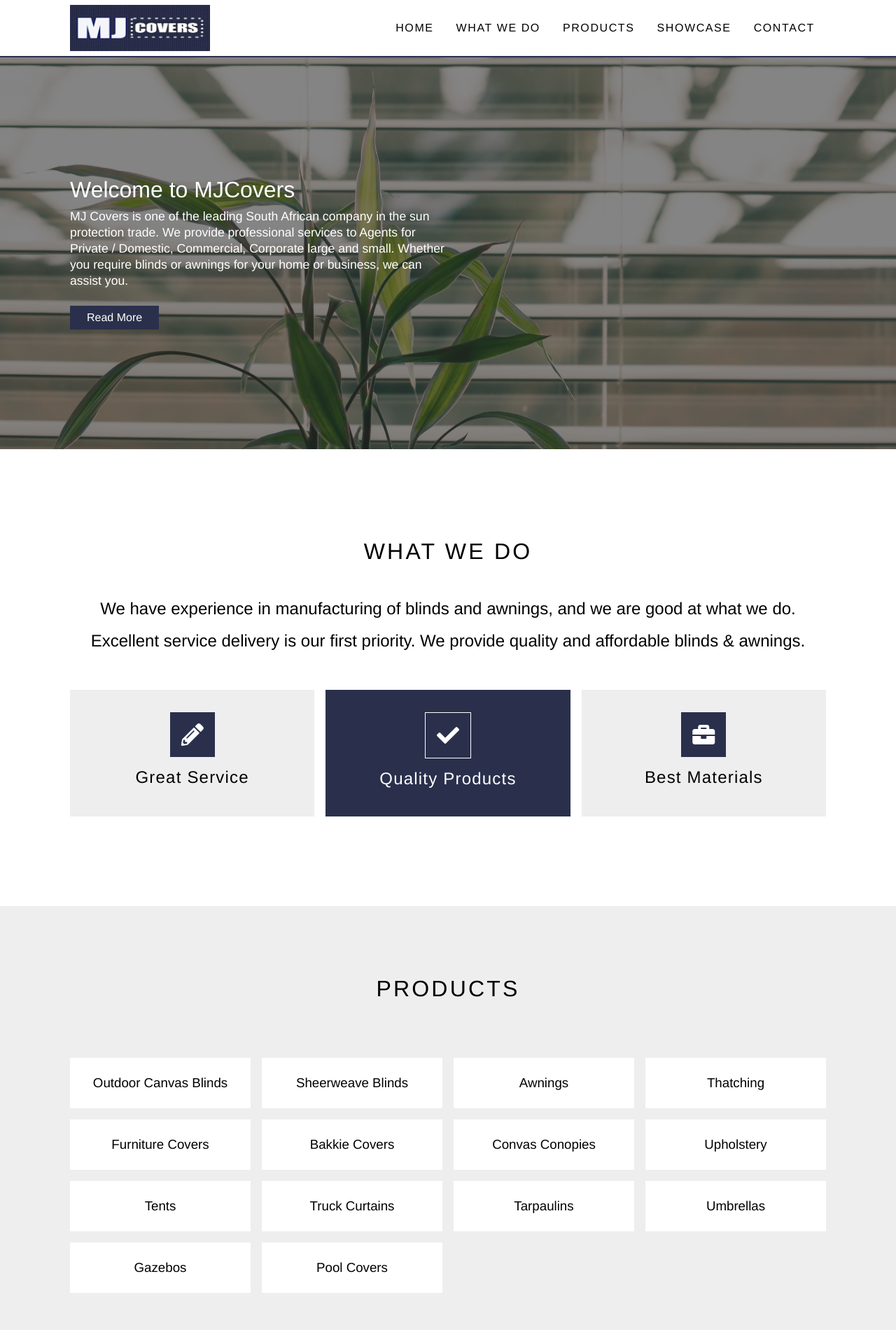
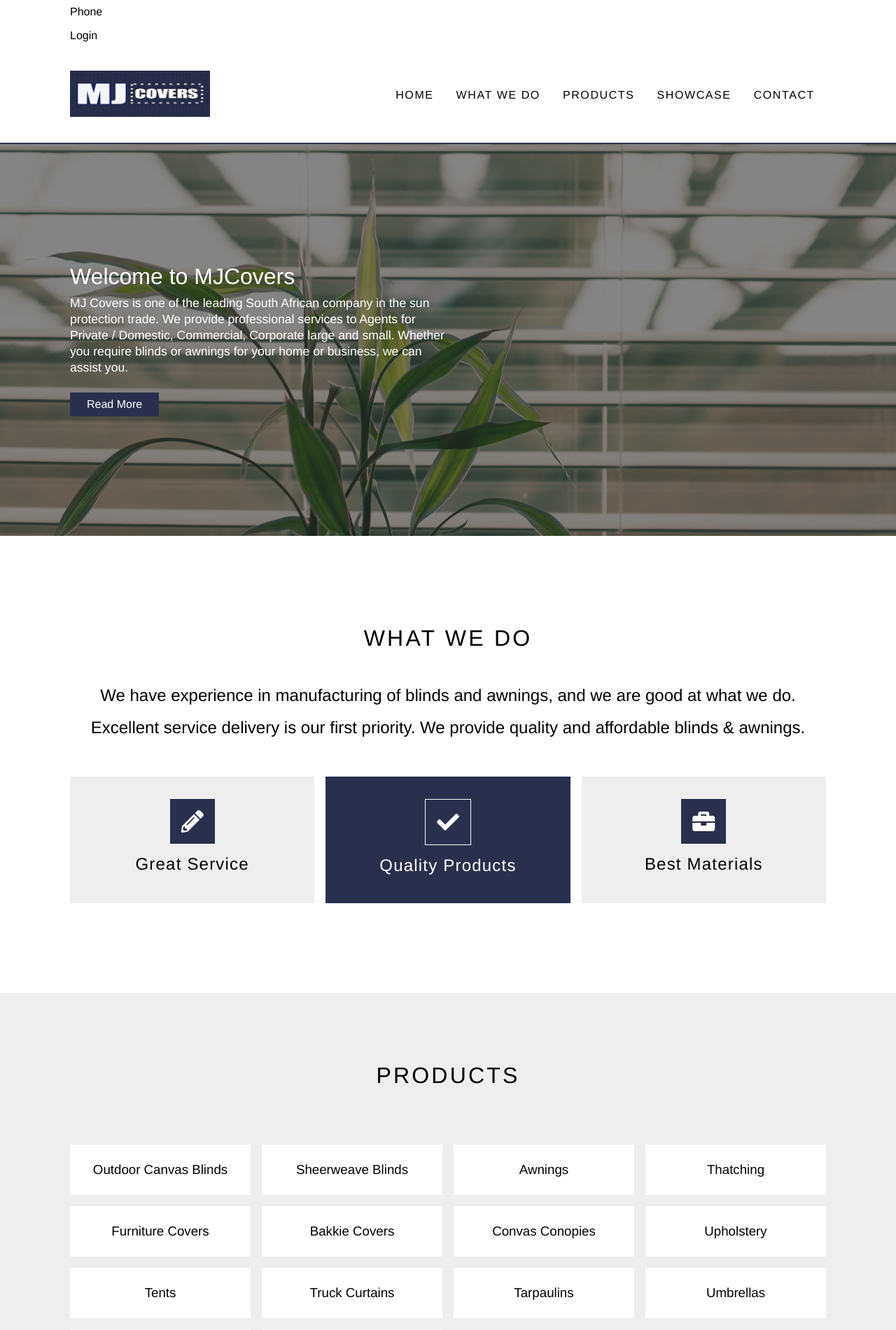
Before and after one commit to wandumi/mjcovers_application, a Laravel app: page / in a window 1280 px wide. Shown: the top 1901 px of the page at 70% size. Run offline with Laravel 8, Linux system fonts and the light colour scheme; some libraries are stand-ins or nearby versions.

Commit message:
updating the mobile of the menu

```diff
--- a/public/front/css/menu.css
+++ b/public/front/css/menu.css
@@ -72,6 +72,11 @@
 		top: 50%;
 		color: #fff;
 	}
+
+    #top-menu {
+        display: none;
+    }
+
 }
 
 /* <header id="menu">
--- a/public/front/css/mobile.css
+++ b/public/front/css/mobile.css
@@ -26,7 +26,7 @@
 
 	.site-nav {
 		position: absolute;
-		top: 85px;
+		top: 104px;
 		right: -25px;
 		left: 0px;
 		display: none;
@@ -144,12 +144,12 @@
 
 	.site-nav {
 		position: absolute;
-		top: 58px;
+		top: 106px;
 		right: -25px;
 		left: 0px;
 		display: none;
 		width: 100vw;
-		height: 100vh;
+		/*height: 100vh;*/
 	}
 
 	.site-nav li {
--- a/public/front/css/style.css
+++ b/public/front/css/style.css
@@ -156,7 +156,7 @@ p {
 	display: flex;
 	justify-content: space-between;
 	align-items: center;
-	height: 10vh;
+	height: 17vh;
 }
 
 .main-header .brand-logo {
--- a/resources/views/welcome.blade.php
+++ b/resources/views/welcome.blade.php
@@ -24,8 +24,23 @@
 <div>
     <!-- Main Menu -->
     <nav class="main-header">
+        <div class="container " id="top-menu">
+            <ul class="site-nav">
+                <li>Phone</li>
+            </ul>
+            <div>
+                <ul class="site-nav">
+                    <li>Login</li>
+                </ul>
+            </div>
+        </div>
         <div class="container navigation">
-            <img src="{{ asset('front/images/mjcover_logo.jpg') }}" alt="logo" class="brand-logo" />
+            <a href="{{ url("/") }}">
+                <img src="{{ asset("front/images/mjcover_logo.jpg") }}" alt="logo" class="brand-logo" />
+
+            </a>
+
+
 
             <ul class="site-nav" id="navMenuDesktop">
                 <li>
```
